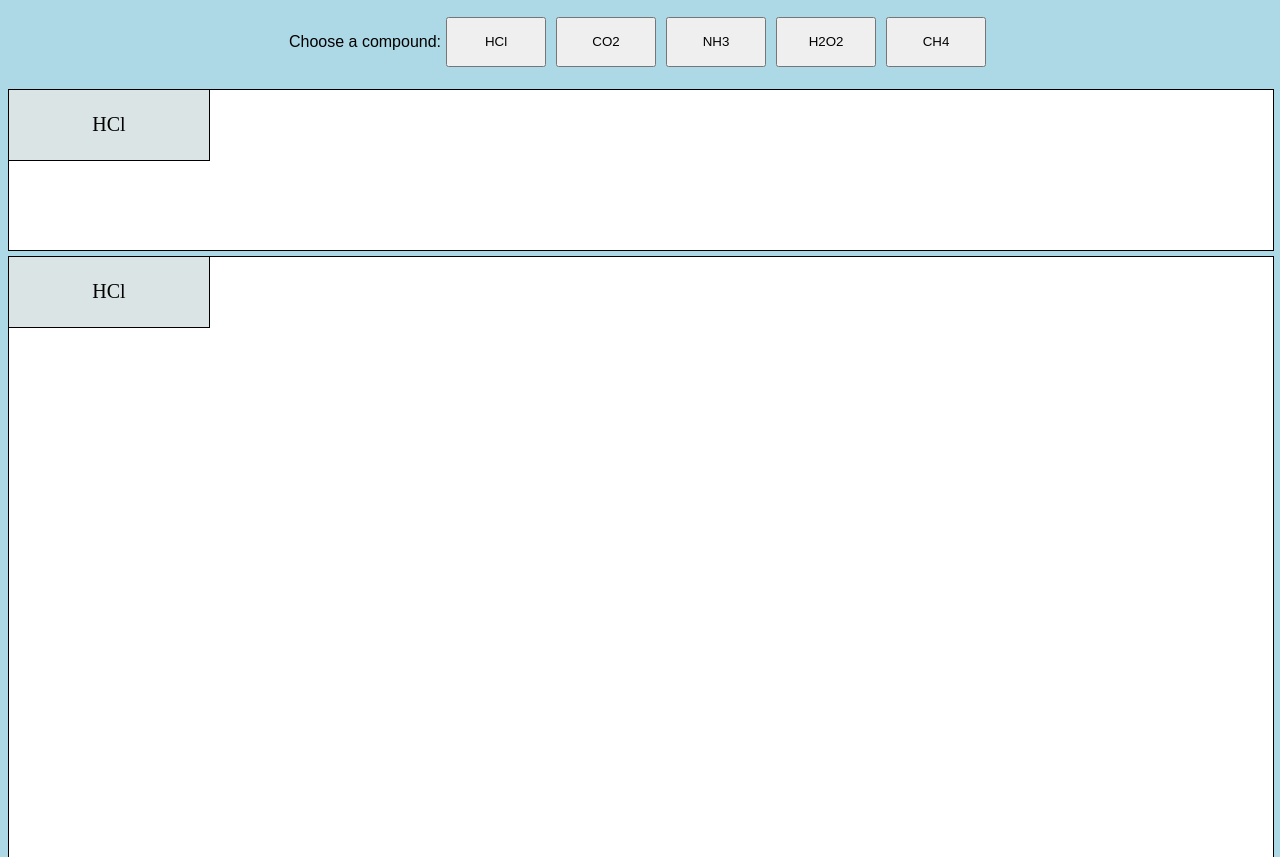
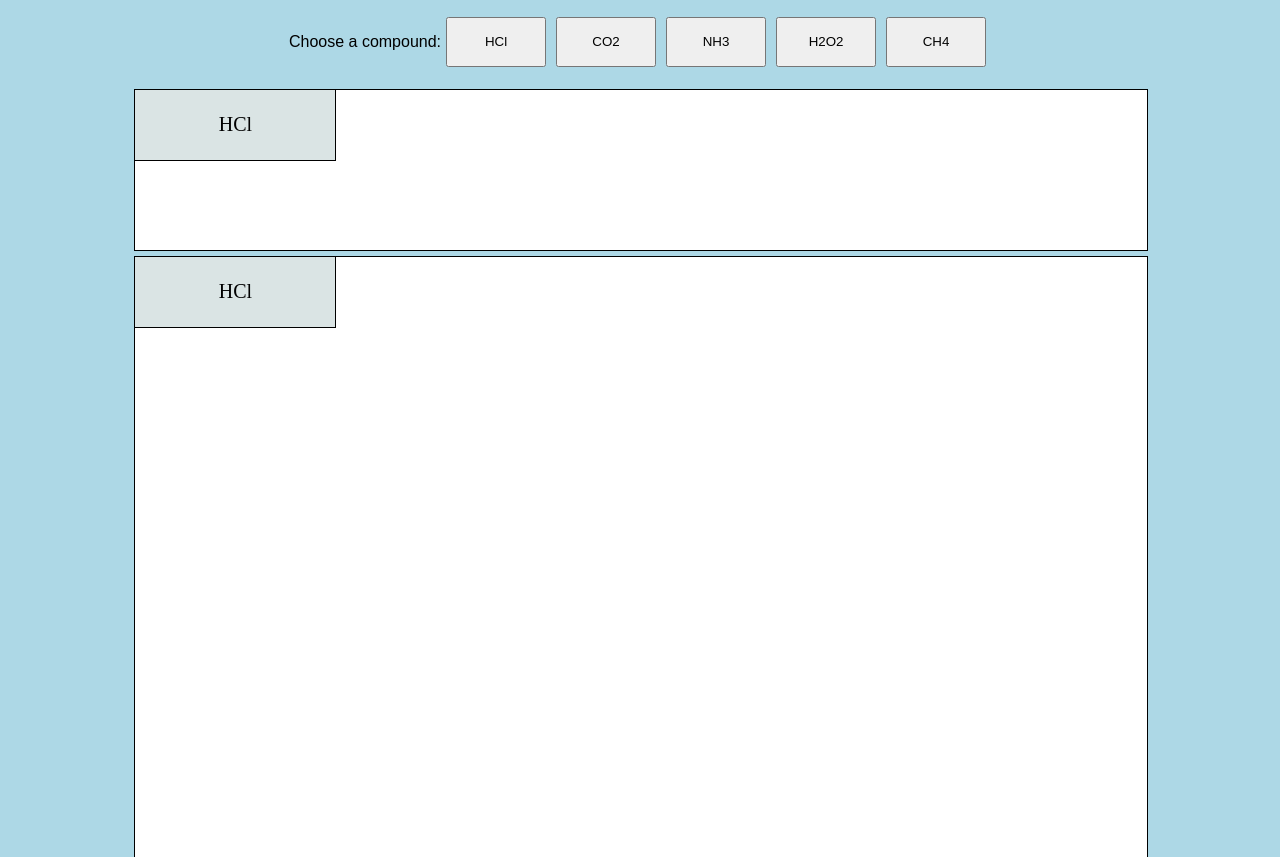
Before and after one commit to HugeNoob/DotAndCross, a plain HTML site: page index.html in a window 1280 px wide. Shown: the part 573-1430 px from the top of the page. Drawn offline with Linux system fonts and the light colour scheme; a script that the page names is missing.

Commit message:
adjusted width of diagrams

```diff
--- a/index.html
+++ b/index.html
@@ -42,14 +42,14 @@
             <div class='hidingBox1'>
                 <p class='compoundName'>HCl</p>
             </div>
-            <div id="myPaletteDiv" style="border: solid 1px black; width: 100%; height: 160px; background-color: #fff;"></div>
+            <div id="myPaletteDiv" style="border: solid 1px black; width: 100%; height: 160px; background-color: #fff; width: 80%; margin-left: 10%;"></div>
         </div>
 
         <div style='position: relative; bottom: 140px;'>
             <div class='hidingBox2'>
                 <p class='compoundName'>HCl</p>
             </div>
-            <div id="myDiagramDiv" style="border: solid 1px black; width: 100%; height: 600px; margin-top: 3px; background-color: #fff;"></div>
+            <div id="myDiagramDiv" style="border: solid 1px black; width: 100%; height: 600px; margin-top: 3px; background-color: #fff; width: 80%; margin-left: 10%;"></div>
         </div>
 
         <div style='position: relative; bottom: 140px;'>
--- a/styles.css
+++ b/styles.css
@@ -10,6 +10,7 @@
     display: flex;
     justify-content: center;
     align-items: center;
+    margin-left: 10%;
 }
 
 .hidingBox2 {
@@ -24,6 +25,7 @@
     display: flex;
     justify-content: center;
     align-items: center;
+    margin-left: 10%;
 }
 
 .compoundName {
```
